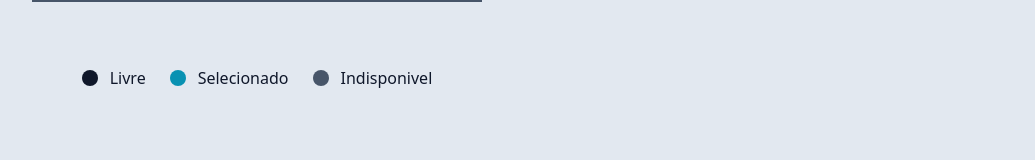
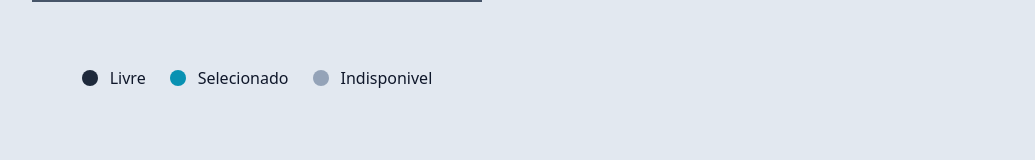
Before and after one commit to MelloBirkan/go-tickets-app, a Next.js app: page / in a window 1280 px wide. Shown: the part 682-842 px from the top of the page, without its empty margins (120-1155 px from the left). Built offline with nearby package versions, Linux system fonts and the light colour scheme.

Commit message:
Fix: agora quando tem assentos selecionados o Alert é diferente

```diff
--- a/src/app/clientComponents/BuyButton.jsx
+++ b/src/app/clientComponents/BuyButton.jsx
@@ -6,7 +6,7 @@ export default function BuyButton() {
 
   const handleClick = (event) => {
     event.preventDefault();
-    alert("Compra efetuada com sucesso!");
+    selectedSeats.length > 0 ? alert("Compra efetuada com sucesso!") : alert("Selecione 1 ou mais assentos primeiro!");
 
     const newSessao = { ...novaSessao };
     selectedSeats.forEach(seatNumber => {
--- a/src/app/page.js
+++ b/src/app/page.js
@@ -30,15 +30,15 @@ const TitleAndDescription = ({
 }
 
 const Circle = ({color = "white"}) => {
-  const colorClasses = {
-    "slate": "bg-slate-600",
-    "white": "dark:bg-slate-100 bg-slate-900",
+   const colorClasses = {
+    "slate": "dark:bg-slate-600 bg-slate-400",
+    "white": "dark:bg-slate-100 bg-slate-800",
     "cyan": "bg-cyan-600",
   };
 
   return (
     <div
-      className={`rounded-full size-4 ${colorClasses[color] || colorClasses["gray-700"]}`}
+      className={`rounded-full size-4 ${colorClasses[color]}`}
     ></div>
   );
 };
```
